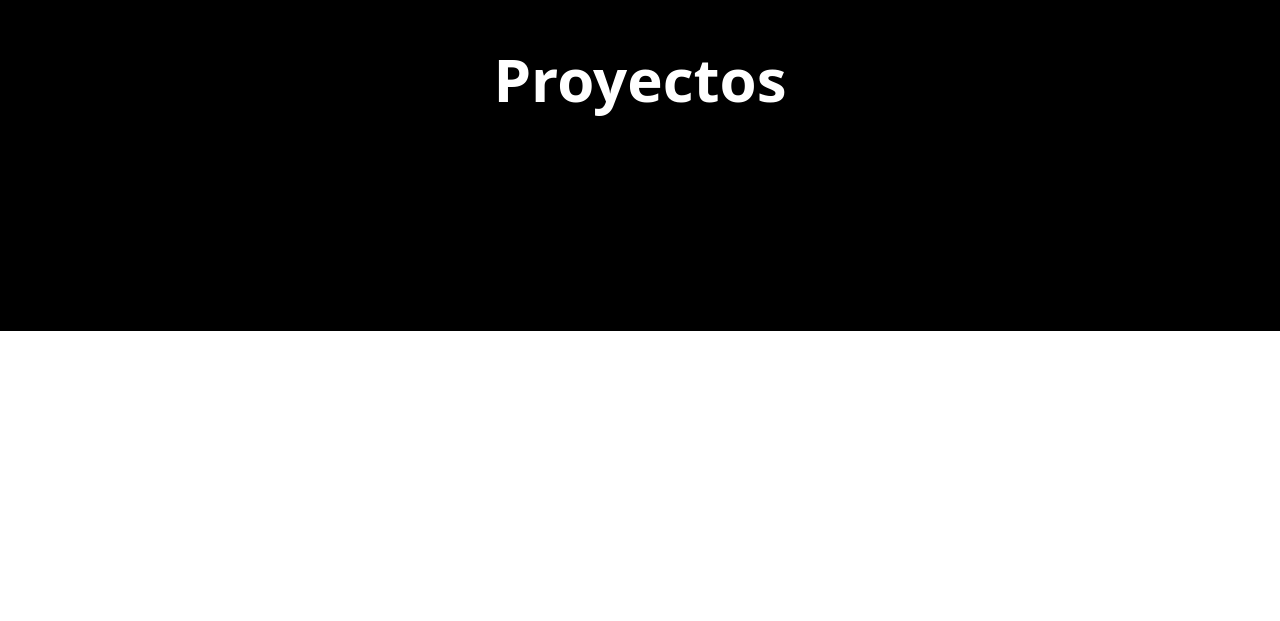
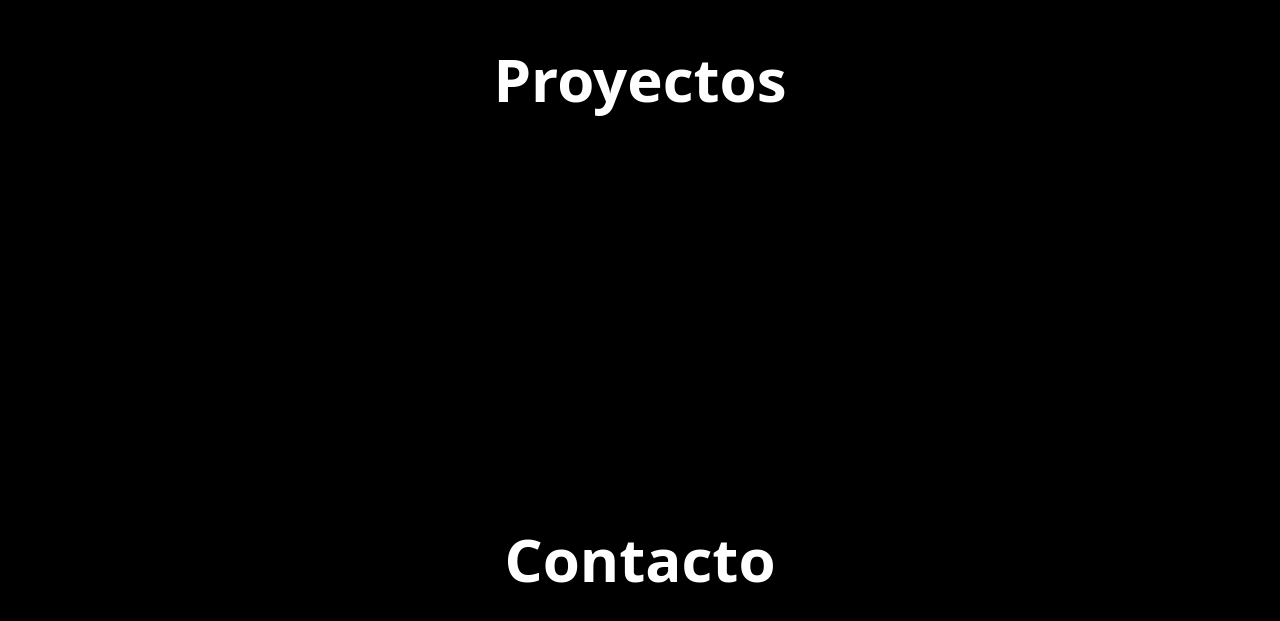
Before and after one commit to Edgar767/Portafolio, a React (Vite) app: page / in a window 1280 px wide. Shown: the part 1269-1890 px from the top of the page. Before the commit the page ends 1600 px from the top, so only its background shows below. Built offline with nearby package versions, Linux system fonts and the light colour scheme.

Commit message:
Nuevos añadidos

```diff
--- a/src/index.css
+++ b/src/index.css
@@ -1 +1,28 @@
 @import "tailwindcss";
+
+/* Ancho del scrollbar */
+::-webkit-scrollbar {
+    width: 13px;
+    height: 13px;
+    background: #1e1e1e;
+  }
+
+  /* Fondo del track */
+  ::-webkit-scrollbar-track {
+    background: #1e1e1e;
+    border-radius: 10px;
+    border: 0px solid #1e1e1e;
+  }
+
+  /* Estilo del "thumb" */
+  ::-webkit-scrollbar-thumb {
+    background: #3a3a3a;
+    border-radius: 10px;
+    border: 3px solid #1e1e1e;
+    transition: background 0.3s ease-in-out;
+  }
+
+  /* Cambio de color al hacer hover */
+  ::-webkit-scrollbar-thumb:hover {
+    background: #505050; /* Un gris más claro al pasar el mouse */
+  }
--- /dev/null
+++ b/src/pages/Contacto.jsx
@@ -0,0 +1,16 @@
+import React from 'react';
+
+const Contacto = () => {
+  return (
+    <section className="relative min-h-[80vh] md:min-h-[60vh] flex items-center justify-center bg-black">
+      <div className="max-w-4xl mx-auto px-4 sm:px-6 lg:px-8 text-center relative z-10">
+        <h1 className="text-4xl md:text-5xl lg:text-6xl font-bold text-white mb-6 leading-tight">
+          Contacto
+        </h1>
+
+      </div>
+    </section>
+  );
+};
+
+export default Contacto;
--- a/src/pages/Inicio.jsx
+++ b/src/pages/Inicio.jsx
@@ -1,6 +1,7 @@
 import Hero from "./Hero";
 import Acerca from "./Acerca";
 import Proyectos from "./Proyectos";
+import Contacto from "./Contacto";
 
 function Inicio() {
 
@@ -9,6 +10,7 @@ function Inicio() {
     <Hero />
     <Acerca />
     <Proyectos />
+    <Contacto />
     </div>
   )
 }
```
